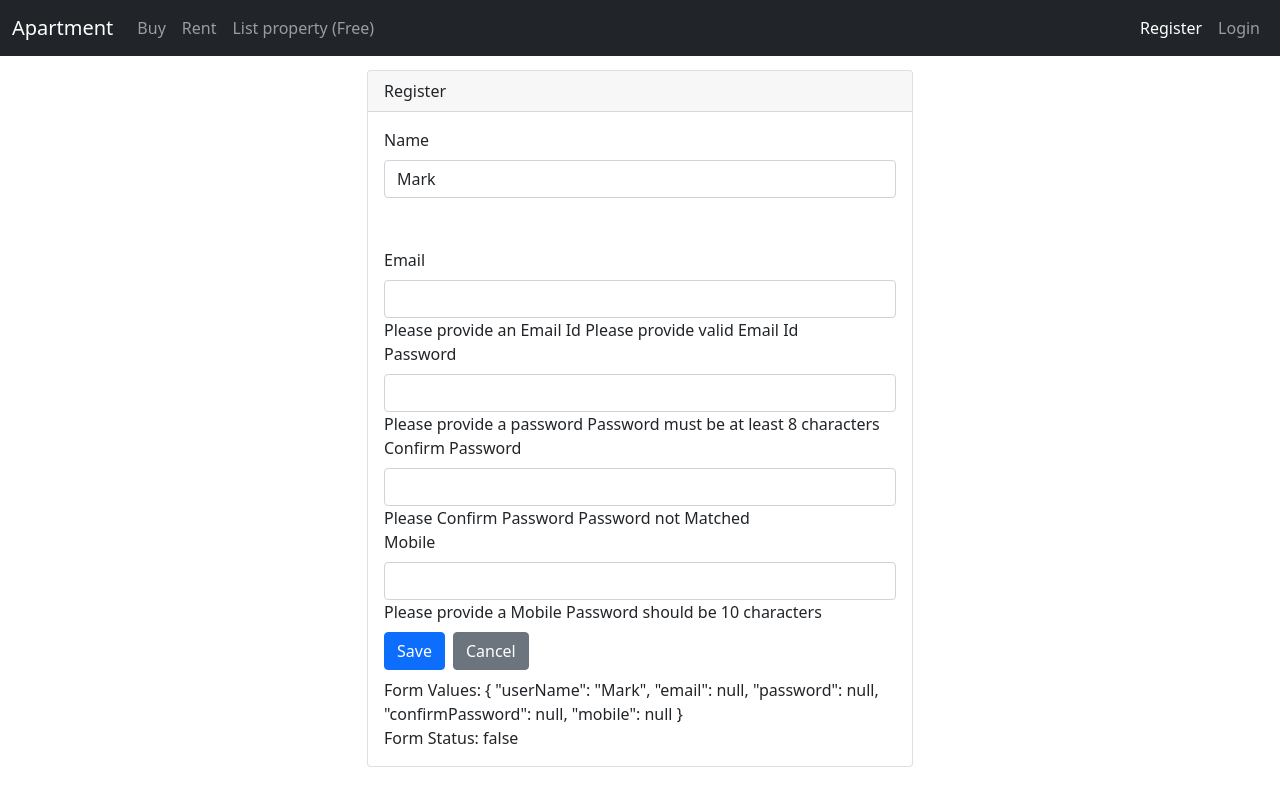
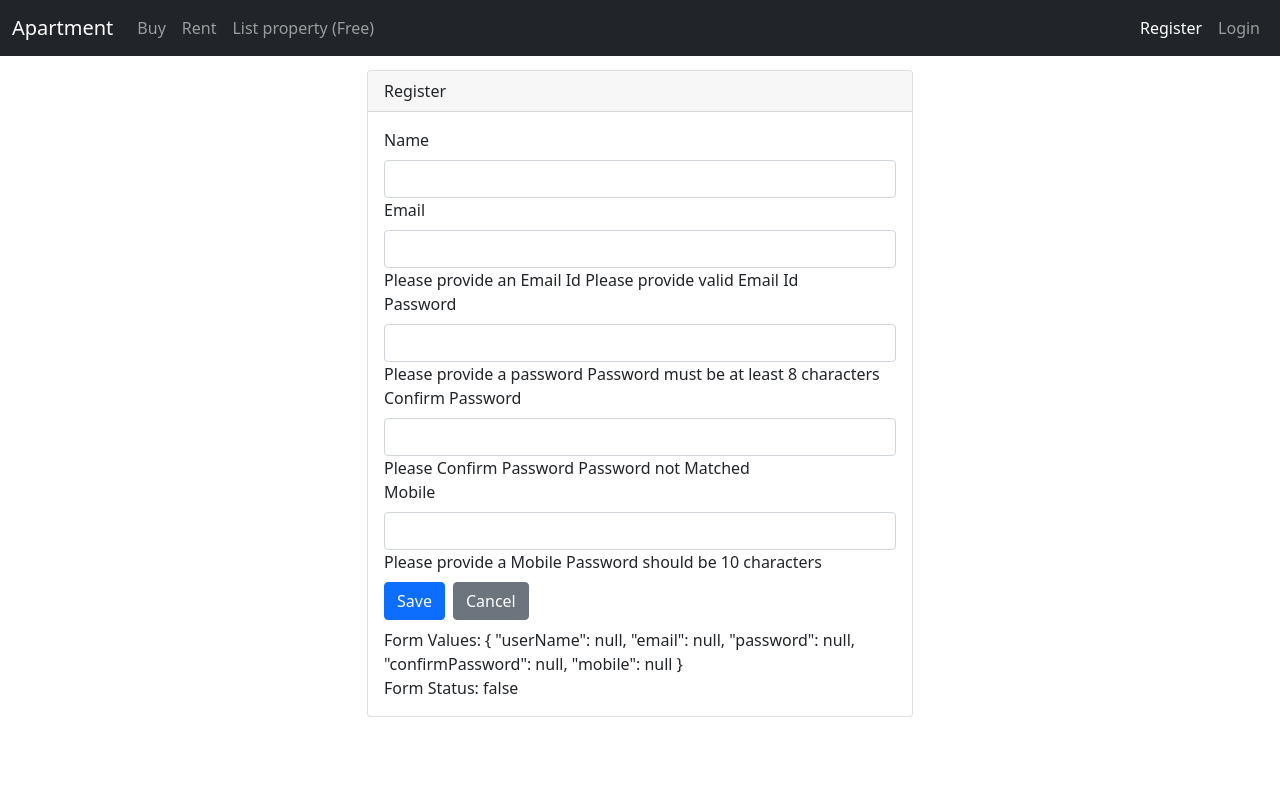
Before and after one commit to OsamaBACS/Apartment, an Angular app: page /user/register in a window 1280 px wide. Built offline with nearby package versions, Linux system fonts and the light colour scheme.

Commit message:
AddRegistrationForm

```diff
--- a/package.json
+++ b/package.json
@@ -25,7 +25,7 @@
   },
   "devDependencies": {
     "@angular-devkit/build-angular": "~12.2.5",
-    "@angular/cli": "~12.2.5",
+    "@angular/cli": "^12.2.5",
     "@angular/compiler-cli": "~12.2.0",
     "@types/jasmine": "~3.8.0",
     "@types/node": "^12.11.1",
--- a/src/app/user/user-register/user-register.component.html
+++ b/src/app/user/user-register/user-register.component.html
@@ -11,7 +11,9 @@
               class="form-control"
               formControlName="userName"
             />
-            <div class="alert aler-danger"></div>
+            <div *ngIf="registrationForm.get('userName')?.invalid && registrationForm.get('userName')?.touched" class="alert aler-danger">
+              Please insert username
+            </div>
           </div>
 
           <div class="form-group col-12">
--- a/src/app/user/user-register/user-register.component.ts
+++ b/src/app/user/user-register/user-register.component.ts
@@ -1,5 +1,5 @@
 import { Component, OnInit } from '@angular/core';
-import { FormControl, FormGroup, Validators } from '@angular/forms';
+import { AbstractControl, FormControl, FormGroup, ValidationErrors, Validators } from '@angular/forms';
 
 @Component({
   selector: 'app-user-register',
@@ -13,7 +13,7 @@ export class UserRegisterComponent implements OnInit {
 
   ngOnInit(): void {
     this.registrationForm = new FormGroup({
-      userName: new FormControl('Mark', Validators.required),
+      userName: new FormControl(null, Validators.required),
       email: new FormControl(null, [Validators.required, Validators.email]),
       password: new FormControl(null, [
         Validators.required,
@@ -24,11 +24,11 @@ export class UserRegisterComponent implements OnInit {
         Validators.required,
         Validators.maxLength(10),
       ]),
-    });
+    }, this.passwordMatchingValidator);
   }
 
-  passwordMatchingValidator(fg: FormGroup): Validators {
-    return fg.get('password')?.value === fg.get('confirmPassword')?.value;
+  passwordMatchingValidator(fc: AbstractControl): ValidationErrors | null {
+    return fc.get('password')?.value === fc.get('confirmPassword')?.value ? null : {notMatched: true};
   }
 
   onSubmit() {}
--- a/src/styles.css
+++ b/src/styles.css
@@ -1 +1,2 @@
 /* You can add global styles to this file, and also import other style files */
+@import "~bootstrap/dist/css/bootstrap.css";
```
